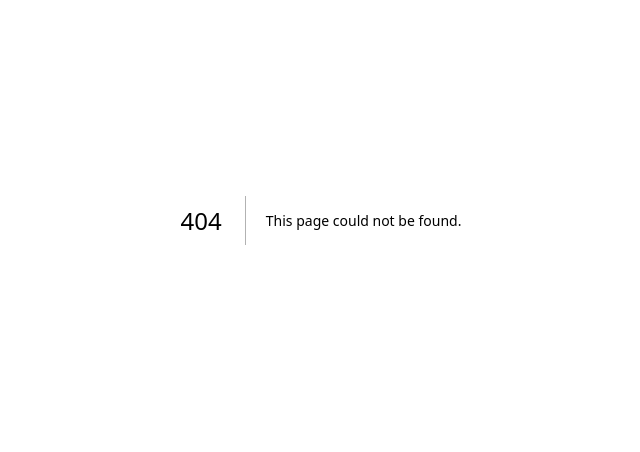
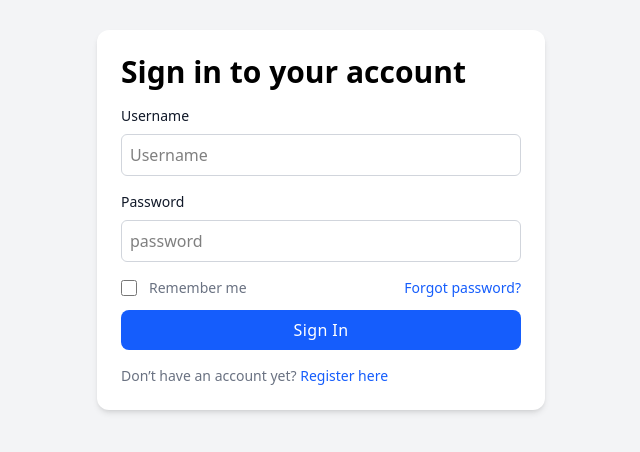
Before and after one commit to dipkorimon/InstaInsight, a Next.js app in the folder client/: page /auth/login in a window 1280 px wide. Before the commit this address had no page. Shown: the part 180-632 px from the top of the page, without its empty margins (319-959 px from the left). Built offline with nearby package versions, Linux system fonts and the light colour scheme.

Commit message:
>> APP ADD<Auth>: User login page UI design;

```diff
--- /dev/null
+++ b/client/app/auth/login/page.js
@@ -0,0 +1,50 @@
+import InputField from "@/components/InputField";
+import SubmitButton from "@/components/SubmitButton";
+import Link from "next/link";
+
+export default function RegisterPage() {
+    return (
+        <div className="page-wrapper">
+            <div className="card">
+                <h2 className="heading">Sign in to your account</h2>
+
+                <form className="space-y-3 mb-4">
+                    <InputField
+                        name="username"
+                        placeholder="Username"
+                        label="Username"
+                    />
+                    <InputField
+                        name="password"
+                        type="password"
+                        placeholder="password"
+                        label="Password"
+                    />
+                    <div className="flex items-center justify-between">
+                        <div className="flex items-start">
+                            <div className="flex items-center h-5">
+                                <input id="remember" aria-describedby="remember" type="checkbox"
+                                       className="w-4 h-4 border border-gray-300 rounded bg-gray-50"
+                                       required=""/>
+                            </div>
+                            <div className="ml-3 text-sm">
+                                <label htmlFor="remember" className="text-gray-500">Remember
+                                    me</label>
+                            </div>
+                        </div>
+                        <a href="#"
+                           className="text-sm font-medium text-blue-600 hover:underline">Forgot
+                            password?</a>
+                    </div>
+                    <SubmitButton text="Sign in"/>
+                </form>
+                <p className="text-sm font-light text-gray-500">
+                    Don’t have an account yet? <Link href="/auth/register/"
+                                                     className="font-medium text-blue-600 hover:underline">Register
+                    here</Link>
+                </p>
+
+            </div>
+        </div>
+    );
+}
```
